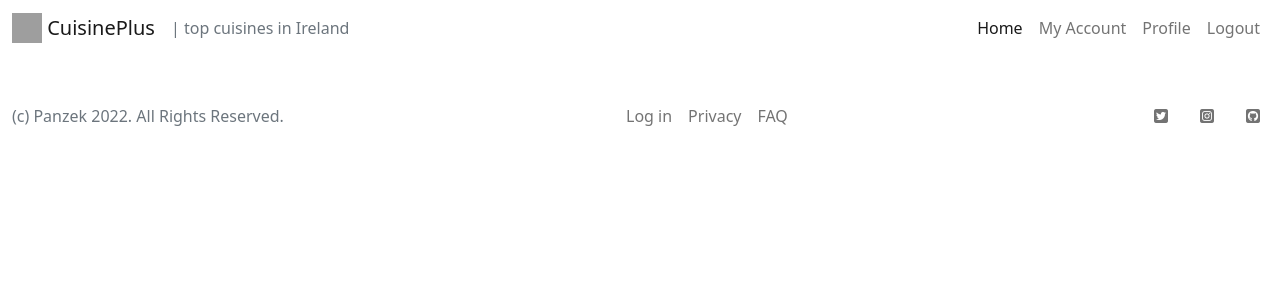
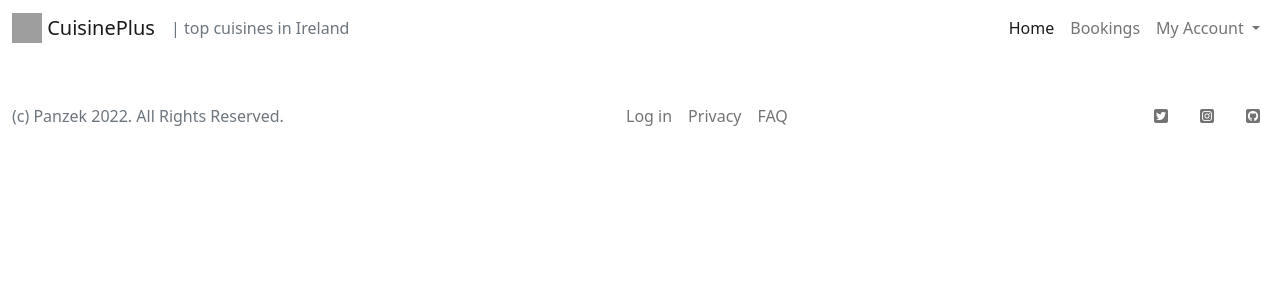
Before and after one commit to panzek/cuisineplus, a Django app: page / in a window 1280 px wide. Shown: the top 300 px of the page. Run offline with Django 4.2, Linux system fonts and the light colour scheme; the visitor is signed in with stand-in values (Sample User, id 1); some libraries are stand-ins or nearby versions; grey boxes are pictures that could not be loaded.

Commit message:
Add my account dropdown to account menu

```diff
--- a/templates/base.html
+++ b/templates/base.html
@@ -41,25 +41,33 @@
                     <li class="nav-item">
                         <a class="nav-link active" aria-current="page" href="">Home</a>
                     </li>
+                    <li class="nav-item">
+                        <a class="nav-link" href="#">Bookings</a>
+                    </li>
                     {% if user.is_authenticated %}
-                    <li class="nav-item">
-                        <a class="nav-link" href="{% url 'account_logout' %} ">My Account</a>
-                    </li>
-                    <li class="nav-item">
-                        <a class="nav-link" href="{% url 'account_logout' %} ">Profile</a>
-                    </li>
-                    <li class="nav-item">
+                    <li class="nav-item dropdown">
+                        <a class="nav-link dropdown-toggle" href="#" id="navbarDropdown" role="button" data-bs-toggle="dropdown" aria-expanded="false">
+                            My Account
+                        </a>
+                        <ul class="dropdown-menu" aria-labelledby="navbarDropdown">
+                            <li><a class="dropdown-item" href="#">{{ user }}</a></li>
+                            <li><hr class="dropdown-divider"></li>
+                            <li><a class="dropdown-item" href="#">My Profile</a></li>
+                            <li><a class="dropdown-item" href="#">Edit My Profile</a></li>
+                            <li><a class="dropdown-item" href="#">My Reservations</a></li>
+                            <li><hr class="dropdown-divider"></li>
+                            <li><a class="dropdown-item" href="{% url 'account_logout' %} ">Logout</a></li>
+                        </ul>
+                      </li>
+                    <!-- <li class="nav-item">
                         <a class="nav-link" href="{% url 'account_logout' %} ">Logout</a>
-                    </li>
+                    </li> -->
                     {% else %}
                     <li class="nav-item">
                         <a class="nav-link" href="{% url 'account_signup' %} ">Sign Up</a>
                     </li>
                     <li class="nav-item">
                         <a class="nav-link" href="{% url 'account_login' %} ">Log in</a>
-                    </li>
-                    <li class="nav-item">
-                        <a class="nav-link" href="#">Bookings</a>
                     </li>
                     {% endif %}
                 </ul>
```
